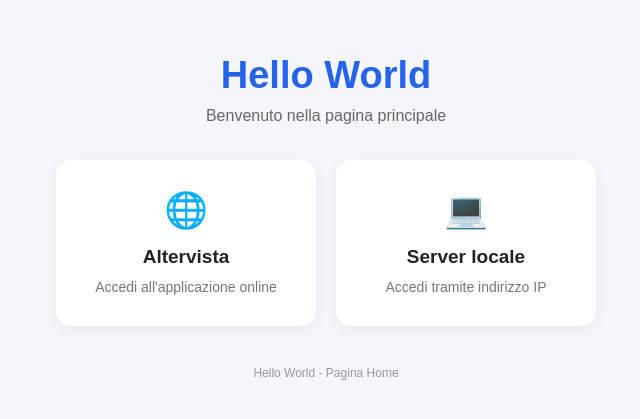
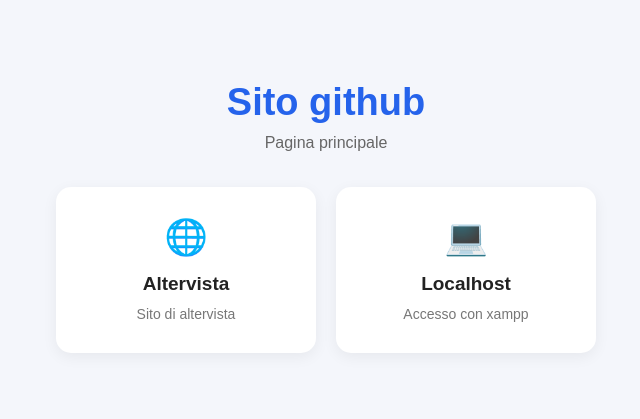
Before and after one commit to Belo-luca/sito, a plain HTML site: page index.html in a window 1280 px wide. Shown: the part 183-602 px from the top of the page, without its empty margins (314-954 px from the left). Drawn offline with Linux system fonts and the light colour scheme.

Commit message:
Update index.html

```diff
--- a/index.html
+++ b/index.html
@@ -4,7 +4,7 @@
 <head>
     <meta charset="UTF-8">
     <meta name="viewport" content="width=device-width, initial-scale=1.0">
-    <title>Home - Hello World</title>
+    <title>Home</title>
 
     <style>
         * {
@@ -90,19 +90,19 @@
 
     <div class="container">
 
-        <h1>Hello World</h1>
-        <p>Benvenuto nella pagina principale</p>
+        <h1>Sito github</h1>
+        <p>Pagina principale</p>
 
         <div class="links">
 
             <a class="card"
-               href="http://holamundo.altervista.org/CRUD_SQL/"
+               href="http://holamundo.altervista.org"
                target="_blank"
                rel="noopener noreferrer">
 
                 <div class="icon">🌐</div>
                 <h2>Altervista</h2>
-                <span>Accedi all'applicazione online</span>
+                <span>Sito di altervista</span>
 
             </a>
 
@@ -112,17 +112,13 @@
                rel="noopener noreferrer">
 
                 <div class="icon">💻</div>
-                <h2>Server locale</h2>
-                <span>Accedi tramite indirizzo IP</span>
+                <h2>Localhost</h2>
+                <span>Accesso con xampp</span>
 
             </a>
 
         </div>
 
-        <footer>
-            Hello World - Pagina Home
-        </footer>
-
     </div>
 
 </body>
```
